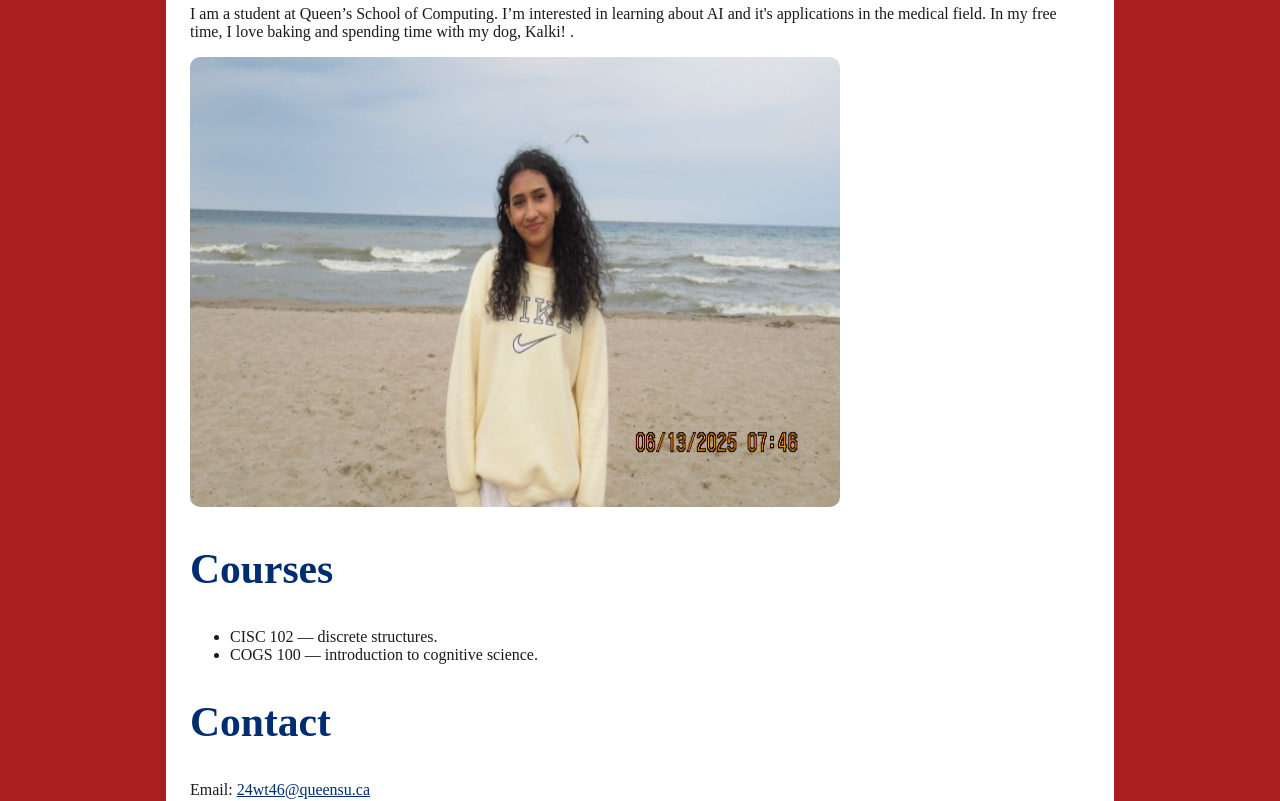
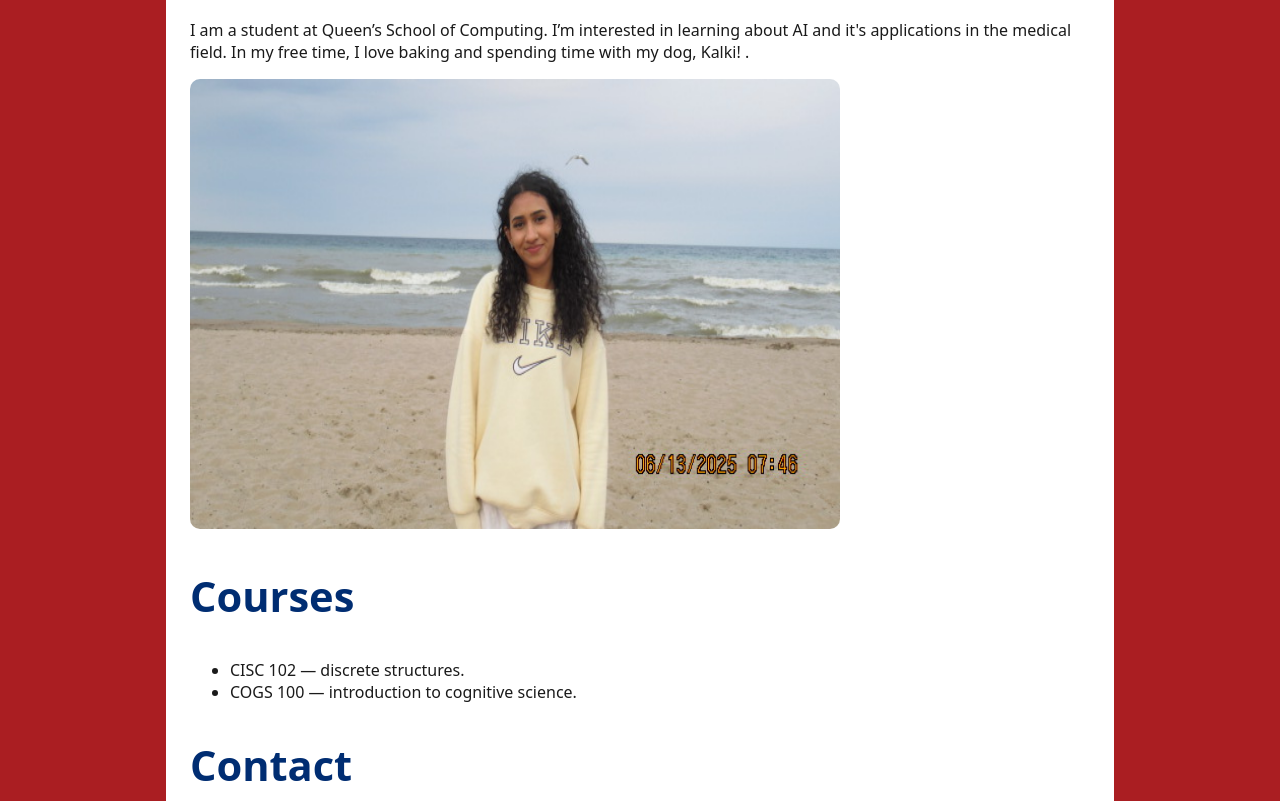
Before and after one commit to baru244/queens-baarathi-page, a plain HTML site: page index.html in a window 1280 px wide. Shown: the part 280-1081 px from the top of the page. Drawn offline with Linux system fonts and the light colour scheme.

Commit message:
Update style.css

```diff
--- a/style.css
+++ b/style.css
@@ -1,7 +1,7 @@
 :root {
   --red:#aa1e22; --gold:#f2a900; --blue:#002d72;
 }
-body { font-family: "Times New Roman", sans-serif; margin:0; background:var(--red); color:#fff; }
+body { font-family: system-ui, sans-serif; margin:0; background:var(--red); color:#fff; }
 header { background:var(--gold); color:#fff; padding:1rem; }
 main { background:#fff; color:#1a1a1a; max-width:900px; margin:2rem auto; border-radius:12px; padding:1.5rem; }
 a { color: var(--blue); }
```
